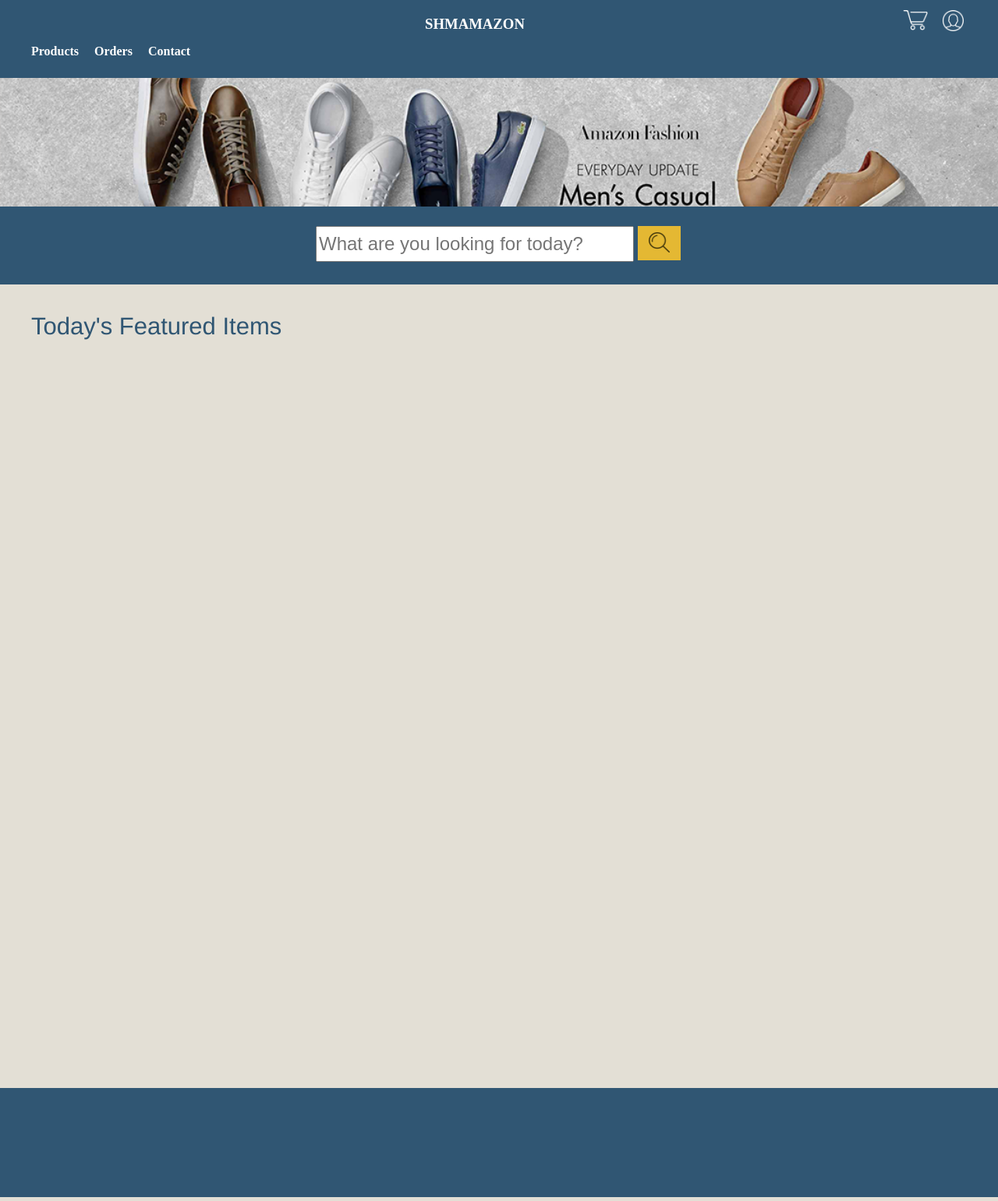
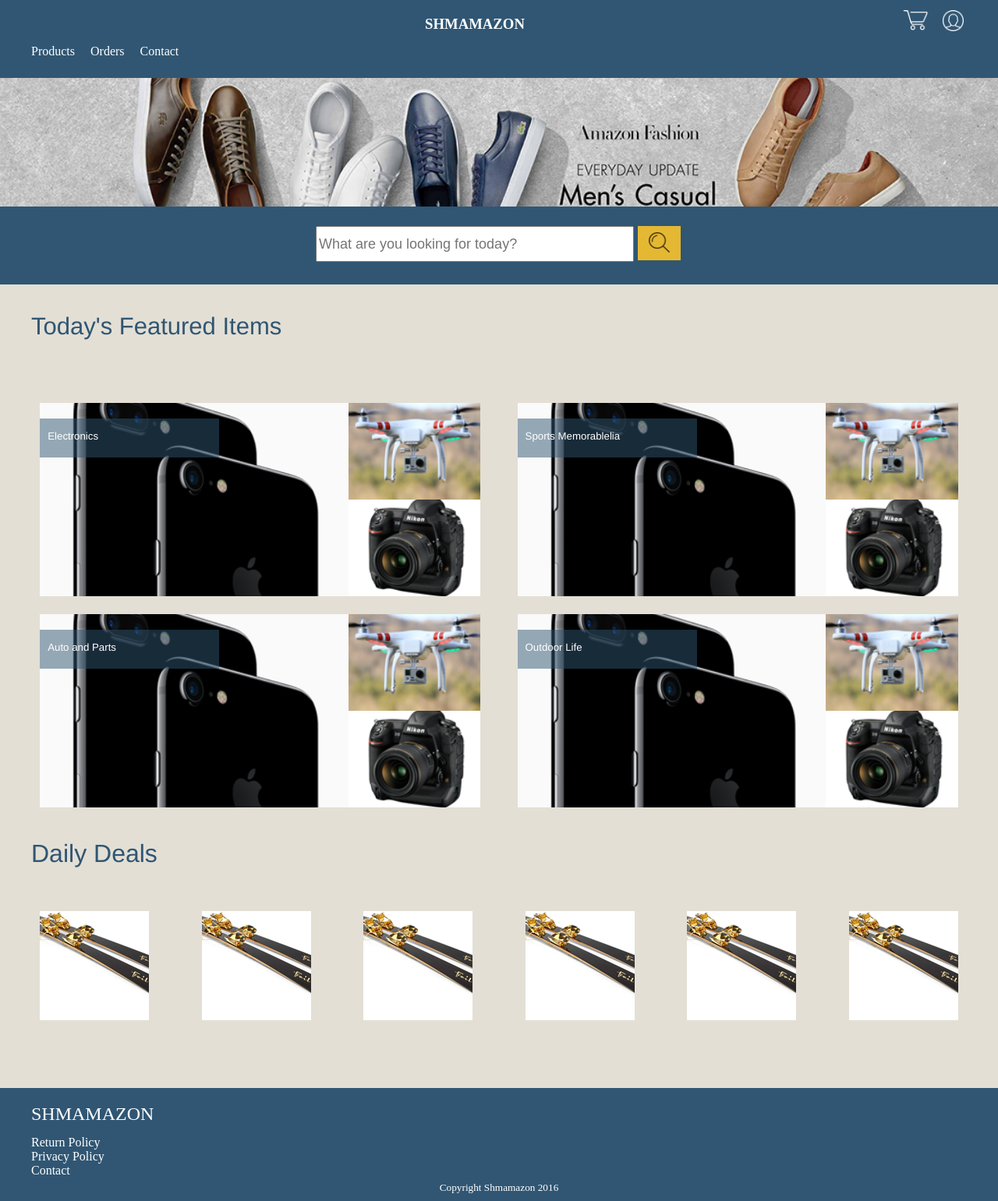
Before and after one commit to jgram34/FinalProject, a plain HTML site: page index.html in a window 1280 px wide. Shown: the whole page at 78% size. Drawn offline with Linux system fonts and the light colour scheme.

Commit message:
11/22/16

```diff
--- /dev/null
+++ b/cart.css
@@ -0,0 +1,141 @@
+body{
+  margin: 0;
+  background-color: #e3dfd5;
+}
+.header{
+  background-color: #305673;
+  width: 100%;
+  height: 130px;
+}
+.title{
+  margin: 0;
+  transform: translateY(20px);
+  color:white;
+  text-align: center;
+  font-weight: lighter;
+}
+.products{
+  margin: 0;
+  color:white;
+  float: left;
+  margin-left: 40px;
+  transform: translateY(60px);
+  font-weight: lighter;
+}
+.menu{
+  margin: 0;
+  color:white;
+  float: left;
+  margin-left: 20px;
+  transform: translateY(60px);
+  font-weight: lighter;
+}
+.cart{
+  background-image: url("Images/Shoppingcart.png");
+  background-size:contain;
+  width: 34px;
+  height: 30px;
+  background-repeat: no-repeat;
+  float: right;
+  transform: translateY(13px) translateX(-90px);
+}
+.user{
+  background-image: url("Images/user.png");
+  background-size:contain;
+  width: 28px;
+  height: 30px;
+  background-repeat: no-repeat;
+  float: right;
+  transform: translateY(13px) translateX(-10px);
+}
+.search-button{
+  background-color: #e4b833;
+  width:55px;
+  height: 40px;
+  float: right;
+  position: relative;
+  transform: translateY(45px);
+}
+.search-container{
+  width: 465px;
+  height: 40px;
+  float: right;
+  transform: translateX(20px);
+}
+.search{
+  padding: 9px;
+  height: 60%;
+transform: translateX(5px);
+}
+input {
+  float: left;
+  position: relative;
+  width: 400px;
+  height:35px;
+  font-size: 18px;
+  font-family: "Arial", sans-serif;
+  transform: translateY(45px);
+}
+input[type="text"] {
+  color: #4c4c4c;
+}
+.features{
+  font-family: helvetica;
+  font-weight: lighter;
+  color: #4c4c4c;
+  margin-left: 40px;
+  margin-top: 20px;
+}
+.checkout{
+  font-family: helvetica;
+  font-weight: lighter;
+  color: #305673;
+  margin-left: 36px;
+  margin-top: 50px;
+}
+.process{
+  font-family: helvetica;
+  color: #4c4c4c;
+  margin-left: 40px;
+  font-weight: lighter;
+  margin-top: -10px;
+}
+.process2{
+  font-family: helvetica;
+  color: #4c4c4c;
+  margin-left: 40px;
+  font-weight: lighter;
+  margin-top: 210px;
+}
+
+.body{
+  width: 100%;
+  height: 860px;
+  background-color: #e3dfd5;
+}
+.footer{
+  width: 100%;
+  background-color: #305673;
+  height: 510px;
+}
+.name{
+  color: white;
+  font-weight: lighter;
+  transform: translateX(40px);
+  position: absolute;
+}
+.fmenu{
+  color: white;
+  list-style-type: none;
+  transform: translateY(45px);
+  font-size: 16px;
+  position: absolute;
+}
+.copyright{
+  color: white;
+  text-align: center;
+  font-weight: lighter;
+  position: relative;
+  transform: translateY(120px);
+  margin: 0;
+}
--- a/index.html
+++ b/index.html
@@ -25,7 +25,66 @@
     </div>
     <div class="body">
       <h1 class="features">Today's Featured Items</h1>
+      <div class="categories">
+        <div class="stuff">
+          <div class="lable">
+            <h5 class="words">
+              Electronics
+            </h5>
+          </div>
+          <img class="large" src="Images/iphone-7-06.png"></img>
+          <img class="small" src="Images/drone-dji.png"></img>
+          <img class="small" src="Images/353_1557_D5_left.png"></img>
+        </div>
+        <div class="stuff2">
+          <div class="lable">
+            <h5 class="words">
+              Sports Memorablelia
+            </h5>
+          </div>
+          <img class="large" src="Images/iphone-7-06.png"></img>
+          <img class="small" src="Images/drone-dji.png"></img>
+          <img class="small" src="Images/353_1557_D5_left.png"></img>
+        </div>
+        <div class="stuff">
+          <div class="lable">
+            <h5 class="words">
+              Auto and Parts
+            </h5>
+          </div>
+          <img class="large" src="Images/iphone-7-06.png"></img>
+          <img class="small" src="Images/drone-dji.png"></img>
+          <img class="small" src="Images/353_1557_D5_left.png"></img>
+        </div>
+        <div class="stuff2">
+          <div class="lable">
+            <h5 class="words">
+              Outdoor Life
+            </h5>
+          </div>
+          <img class="large" src="Images/iphone-7-06.png"></img>
+          <img class="small" src="Images/drone-dji.png"></img>
+          <img class="small" src="Images/353_1557_D5_left.png"></img>
+        </div>
+      </div>
+      <h1 class="daily">Daily Deals</h1>
+      <div class="deals">
+        <img class="dailydeals" src="Images/50000-gold-plated-skis-by-Foil-Skis.png"></img>
+        <img class="dailydeals" src="Images/50000-gold-plated-skis-by-Foil-Skis.png"></img>
+        <img class="dailydeals" src="Images/50000-gold-plated-skis-by-Foil-Skis.png"></img>
+        <img class="dailydeals" src="Images/50000-gold-plated-skis-by-Foil-Skis.png"></img>
+        <img class="dailydeals" src="Images/50000-gold-plated-skis-by-Foil-Skis.png"></img>
+        <img class="dailydeals" src="Images/50000-gold-plated-skis-by-Foil-Skis.png"></img>
+      </div>
     </div>
-    <div class="footer"></div>
+    <div class="footer">
+      <h2 class="name">SHMAMAZON</h2>
+      <ul class="fmenu">
+        <li>Return Policy</li>
+        <li>Privacy Policy</li>
+        <li>Contact</li>
+      </ul>
+      <h5 class="copyright">Copyright Shmamazon 2016</h5>
+    </div>
   </body>
 </html>
--- /dev/null
+++ b/product.css
@@ -0,0 +1,121 @@
+
+body{
+  margin: 0;
+  background-color: #e3dfd5;
+}
+.header{
+  background-color: #305673;
+  width: 100%;
+  height: 130px;
+}
+.title{
+  margin: 0;
+  transform: translateY(20px);
+  color:white;
+  text-align: center;
+  font-weight: lighter;
+}
+.products{
+  margin: 0;
+  color:white;
+  float: left;
+  margin-left: 40px;
+  transform: translateY(60px);
+  font-weight: lighter;
+}
+.menu{
+  margin: 0;
+  color:white;
+  float: left;
+  margin-left: 20px;
+  transform: translateY(60px);
+  font-weight: lighter;
+}
+.cart{
+  background-image: url("Images/Shoppingcart.png");
+  background-size:contain;
+  width: 34px;
+  height: 30px;
+  background-repeat: no-repeat;
+  float: right;
+  transform: translateY(13px) translateX(-90px);
+}
+.user{
+  background-image: url("Images/user.png");
+  background-size:contain;
+  width: 28px;
+  height: 30px;
+  background-repeat: no-repeat;
+  float: right;
+  transform: translateY(13px) translateX(-10px);
+}
+.search-button{
+  background-color: #e4b833;
+  width:55px;
+  height: 40px;
+  float: right;
+  position: relative;
+  transform: translateY(45px);
+}
+.search-container{
+  width: 465px;
+  height: 40px;
+  float: right;
+  transform: translateX(20px);
+}
+.search{
+  padding: 9px;
+  height: 60%;
+transform: translateX(5px);
+}
+input {
+  float: left;
+  position: relative;
+  width: 400px;
+  height:35px;
+  font-size: 18px;
+  font-family: "Arial", sans-serif;
+  transform: translateY(45px);
+}
+input[type="text"] {
+  color: #4c4c4c;
+}
+.features{
+  font-family: helvetica;
+  font-weight: lighter;
+  color: #4c4c4c;
+  margin-left: 40px;
+  margin-top: 20px;
+}
+
+.body{
+  width: 100%;
+  height: 860px;
+  background-color: #e3dfd5;
+}
+.footer{
+  width: 100%;
+  background-color: #305673;
+  height: 510px;
+}
+.name{
+  color: white;
+  font-weight: lighter;
+  transform: translateX(40px);
+  position: absolute;
+}
+.fmenu{
+  color: white;
+  list-style-type: none;
+  transform: translateY(45px);
+  font-size: 16px;
+  position: absolute;
+}
+.copyright{
+  color: white;
+  text-align: center;
+  font-weight: lighter;
+  position: relative;
+  transform: translateY(120px);
+  margin: 0;
+}
--- a/styles.css
+++ b/styles.css
@@ -44,6 +44,7 @@
   float: left;
   margin-left: 40px;
   transform: translateY(35px);
+  font-weight: lighter;
 }
 .menu{
   margin: 0;
@@ -51,6 +52,7 @@
   float: left;
   margin-left: 20px;
   transform: translateY(35px);
+  font-weight: lighter;
 }
 .body{
   width: 100%;
@@ -60,13 +62,19 @@
 .footer{
   width: 100%;
   background-color: #305673;
-  height: 140px;
+  height: 145px;
 }
 .search-container{
   text-align: center;
   background-color: #305673;
   width: 100%;
   height: 100px;
+}
+.search-container form{
+  width: 470px;
+  height: 40px;
+  margin: 0 auto;
+  transform: translateY(25px);
 }
 .search-button{
   background-color: #e4b833;
@@ -76,12 +84,7 @@
   margin-left: 5px;
   position: relative;
 }
-.search-container form{
-  width: 470px;
-  height: 40px;
-  margin: 0 auto;
-  transform: translateY(25px);
-}
+
 .search{
   padding: 8px;
   height: 60%;
@@ -91,7 +94,7 @@
   position: relative;
   width: 400px;
   height:40px;
-  font-size: 1.5em;
+  font-size: 18px;
   font-family: "Arial", sans-serif;
 }
 input[type="text"] {
@@ -105,3 +108,90 @@
   margin-left: 40px;
   margin-top: 36px;
 }
+.categories{
+  width: 92%;
+  height: 550px;
+  margin: 30px auto;
+}
+.stuff {
+  float: left;
+  width: 48%;
+  height: 45%;
+  margin-right: 2%;
+  margin-bottom: 2%;
+}
+.stuff2 {
+  float: left;
+  width: 48%;
+  height: 45%;
+  margin-left: 2%;
+  margin-bottom: 2%;
+}
+.large{
+  object-fit: cover;
+  height:100%;
+  width: 70%;
+  float: left;
+}
+.small{
+  float: left;
+  height: 50%;
+  width: 30%;
+  object-fit: cover;
+}
+.lable{
+  position: relative;
+  top: 70px;
+  left: 0;
+  height: 50px;
+  width: 230px;
+  background-color: rgba(48, 86, 115, 0.5);
+}
+.words{
+  color: white;
+  font-weight: lighter;
+  font-family: helvetica;
+  margin: 0;
+  position: relative;
+  left: 10px;
+  top: 15px;
+}
+.daily{
+  color: #305673;
+  font-weight: lighter;
+  font-family: helvetica;
+  margin-left: 40px;
+  margin-top: 60px;
+}
+.deals{
+  width: 92%;
+  height: 140px;
+  margin: 55px auto;
+  display: flex;
+  justify-content: space-between;
+}
+.dailydeals{
+  float: left;
+}
+
+.name{
+  color: white;
+  font-weight: lighter;
+  transform: translateX(40px);
+  position: absolute;
+}
+.fmenu{
+  color: white;
+  list-style-type: none;
+  transform: translateY(45px);
+  font-size: 16px;
+  position: absolute;
+}
+.copyright{
+  color: white;
+  text-align: center;
+  font-weight: lighter;
+  position: relative;
+  transform: translateY(120px);
+  margin: 0;
+}
```
Also changed, not shown: cart.html (added, +40 -0 lines), product.html (added, +36 -0 lines), Images/353_1557_D5_left.png (added), Images/50000-gold-plated-skis-by-Foil-Skis.png (added), Images/drone-dji.png (added), Images/iphone-7-06.png (added), 1 other file.
